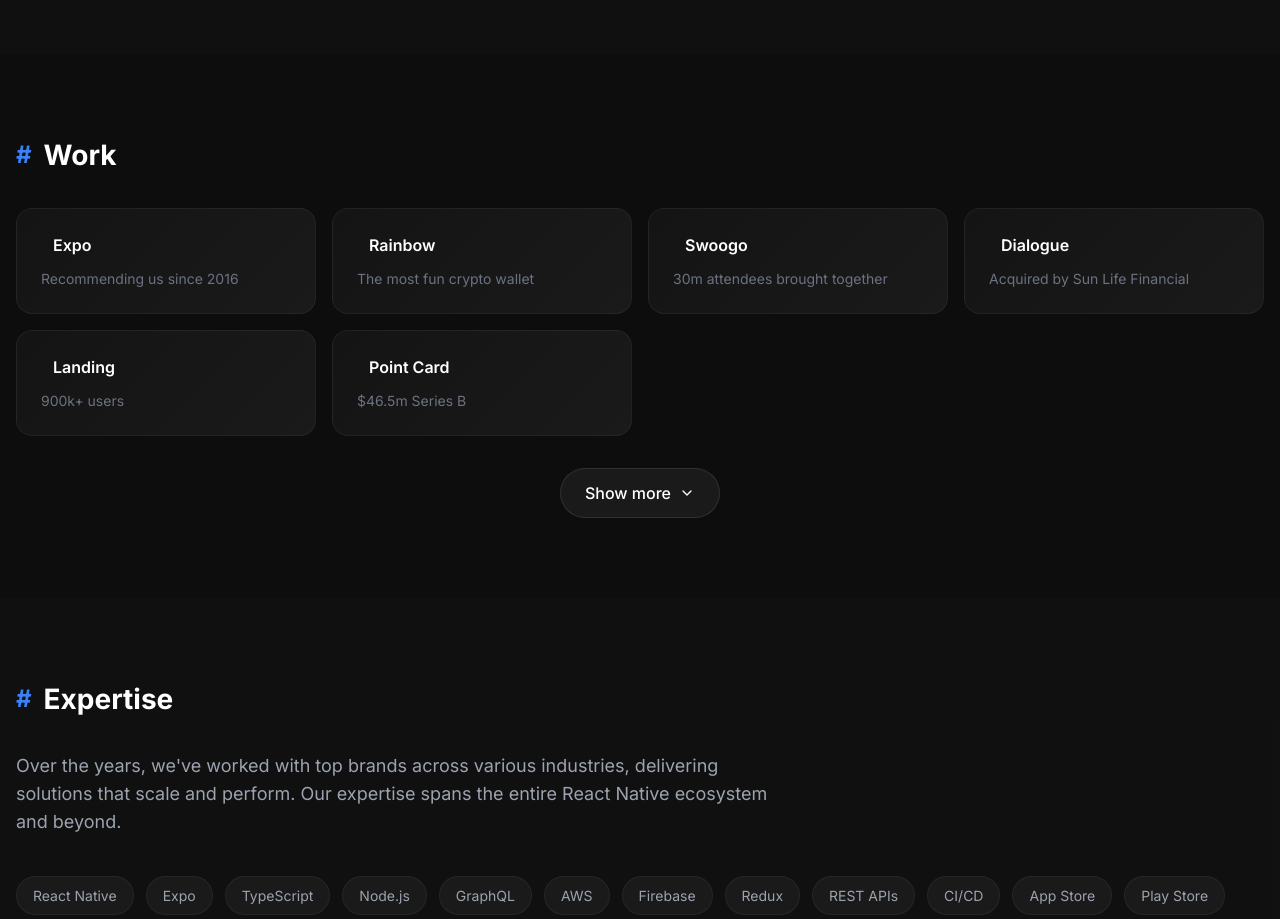
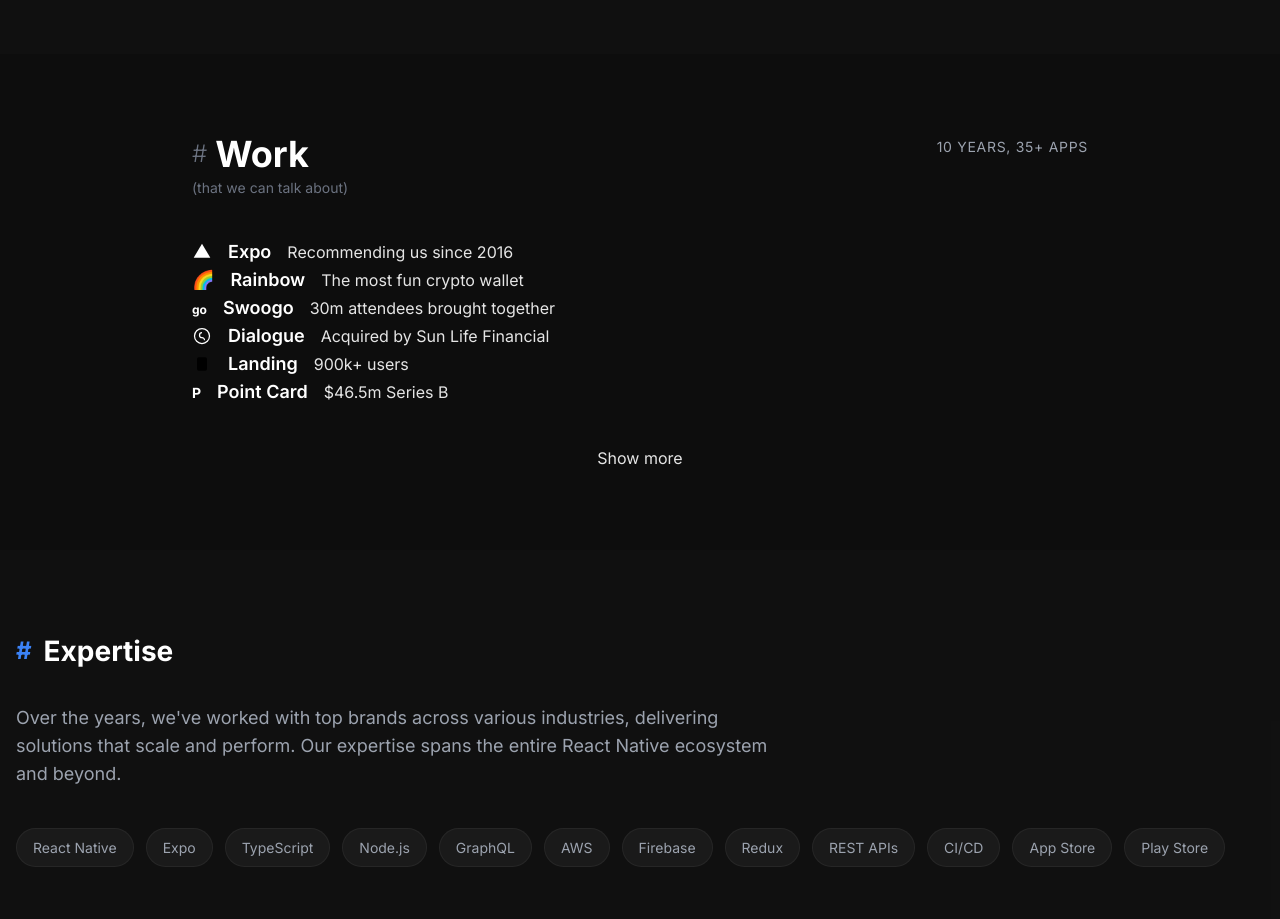
Before and after one commit to 44AUS/appdev, a React (Create React App) app in the folder frontend/: page / in a window 1280 px wide. Shown: the part 1820-2739 px from the top of the page. Built offline with nearby package versions, Linux system fonts and the light colour scheme; the HTML template or start-up script is replaced by a standard one.

Commit message:
auto-commit for dacef3ba-ef5f-4ef4-8d8d-0bf443e8f420

```diff
--- a/frontend/src/App.js
+++ b/frontend/src/App.js
@@ -537,45 +537,92 @@ function App() {
 
       {/* Portfolio Work Section */}
       <section ref={sectionsRef.work} className="py-20 px-4" data-testid="portfolio-section">
-        <div className="max-w-7xl mx-auto">
-          <div className="section-header">
-            <span className="section-hash">#</span>
-            <h2 className="section-title">Work</h2>
+        <div className="max-w-4xl mx-auto">
+          {/* Section header with stats */}
+          <div className="flex items-start justify-between mb-10">
+            <div>
+              <div className="flex items-center gap-2">
+                <span className="text-gray-500 text-2xl font-light">#</span>
+                <h2 className="text-3xl md:text-4xl font-bold text-white">Work</h2>
+              </div>
+              <p className="text-gray-500 text-sm mt-1">(that we can talk about)</p>
+            </div>
+            <div className="text-right">
+              <span className="text-gray-400 text-sm tracking-wider">10 YEARS, 35+ APPS</span>
+            </div>
           </div>
 
-          <div className="grid grid-cols-2 md:grid-cols-3 lg:grid-cols-4 gap-4">
+          {/* Work list items */}
+          <div className="work-list">
             {displayedWork.map((work, index) => (
               <motion.div
                 key={index}
-                className="work-card group cursor-pointer"
-                initial={{ opacity: 0, scale: 0.95 }}
-                whileInView={{ opacity: 1, scale: 1 }}
+                className="work-list-item"
+                initial={{ opacity: 0, y: 10 }}
+                whileInView={{ opacity: 1, y: 0 }}
                 viewport={{ once: true }}
-                transition={{ delay: index * 0.05 }}
+                transition={{ delay: index * 0.08 }}
                 data-testid={`portfolio-card-${index}`}
               >
-                <div className="flex items-center gap-3 mb-3">
-                  <span className="text-2xl">{work.logo}</span>
-                  <h4 className="font-semibold text-white group-hover:text-blue-400 transition-colors">
-                    {work.name}
-                  </h4>
+                <div className="flex items-center gap-4">
+                  {/* Custom icon based on type */}
+                  {work.iconType === 'expo' && (
+                    <div className="work-icon work-icon-expo">
+                      <svg viewBox="0 0 24 24" className="w-5 h-5" fill="white">
+                        <path d="M12 2L2 19h20L12 2z"/>
+                      </svg>
+                    </div>
+                  )}
+                  {work.iconType === 'rainbow' && (
+                    <div className="work-icon work-icon-rainbow">
+                      <span className="text-lg">🌈</span>
+                    </div>
+                  )}
+                  {work.iconType === 'swoogo' && (
+                    <div className="work-icon work-icon-swoogo">
+                      <span className="text-white font-bold text-xs">go</span>
+                    </div>
+                  )}
+                  {work.iconType === 'dialogue' && (
+                    <div className="work-icon work-icon-dialogue">
+                      <svg viewBox="0 0 24 24" className="w-5 h-5" fill="none" stroke="white" strokeWidth="1.5">
+                        <path d="M12 21C16.9706 21 21 16.9706 21 12C21 7.02944 16.9706 3 12 3C7.02944 3 3 7.02944 3 12C3 16.9706 7.02944 21 12 21Z"/>
+                        <path d="M12 8C10.3431 8 9 9.34315 9 11C9 12.6569 10.3431 14 12 14C12.7956 14 13.5587 14.3161 14.1213 14.8787C14.6839 15.4413 15 16.2044 15 17"/>
+                      </svg>
+                    </div>
+                  )}
+                  {work.iconType === 'landing' && (
+                    <div className="work-icon work-icon-landing">
+                      <svg viewBox="0 0 24 24" className="w-5 h-5" fill="#000">
+                        <rect x="6" y="4" width="12" height="16" rx="2"/>
+                        <circle cx="12" cy="17" r="1"/>
+                      </svg>
+                    </div>
+                  )}
+                  {work.iconType === 'pointcard' && (
+                    <div className="work-icon work-icon-pointcard">
+                      <span className="text-white font-bold text-sm">P</span>
+                    </div>
+                  )}
+
+                  {/* Company name */}
+                  <h4 className="text-white font-semibold text-lg">{work.name}</h4>
+
+                  {/* Achievement badge */}
+                  <span className="work-achievement-badge">{work.achievement}</span>
                 </div>
-                <p className="text-sm text-gray-500">{work.achievement}</p>
               </motion.div>
             ))}
           </div>
 
-          <div className="text-center mt-8">
+          {/* Show more button */}
+          <div className="text-center mt-10">
             <button
               onClick={() => setShowAllWork(!showAllWork)}
-              className="secondary-button"
+              className="show-more-btn"
               data-testid="show-more-work-btn"
             >
-              {showAllWork ? (
-                <>Show less <ChevronUp className="w-4 h-4" /></>
-              ) : (
-                <>Show more <ChevronDown className="w-4 h-4" /></>
-              )}
+              {showAllWork ? 'Show less' : 'Show more'}
             </button>
           </div>
         </div>
```
